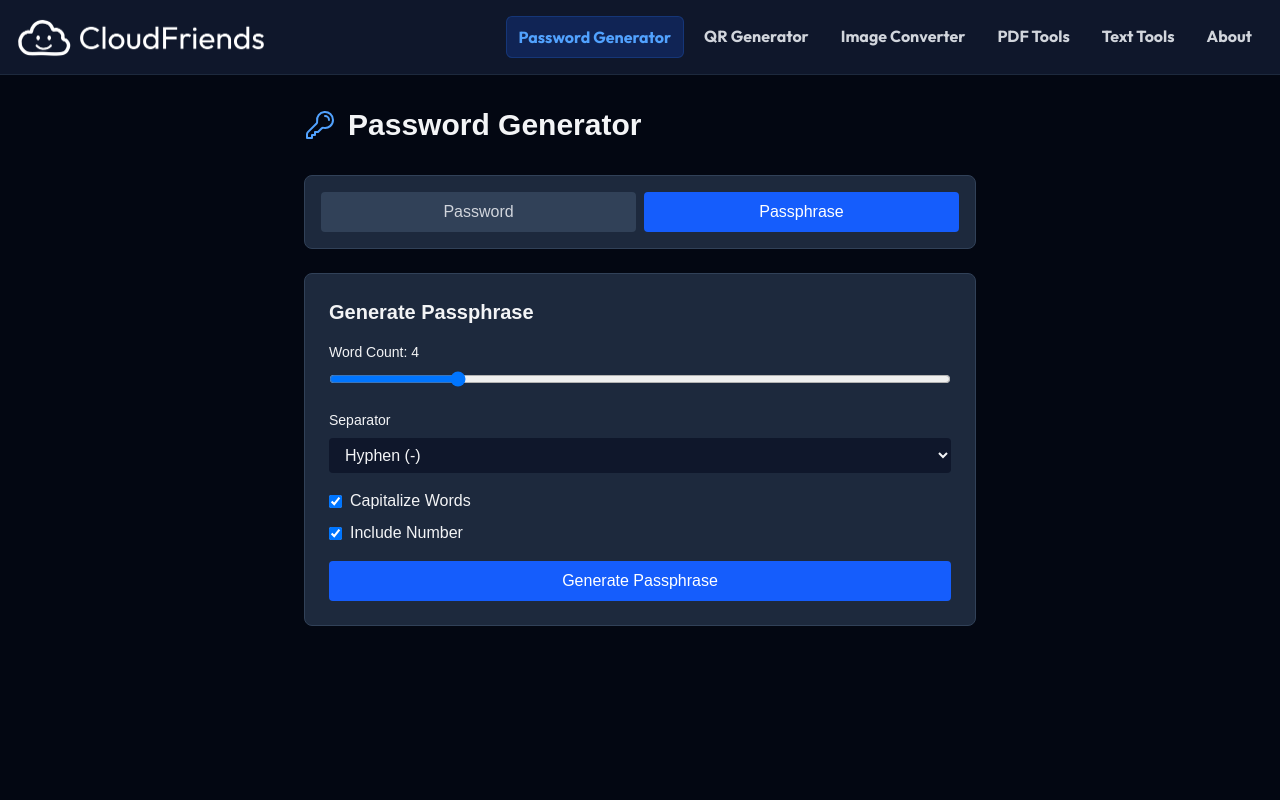
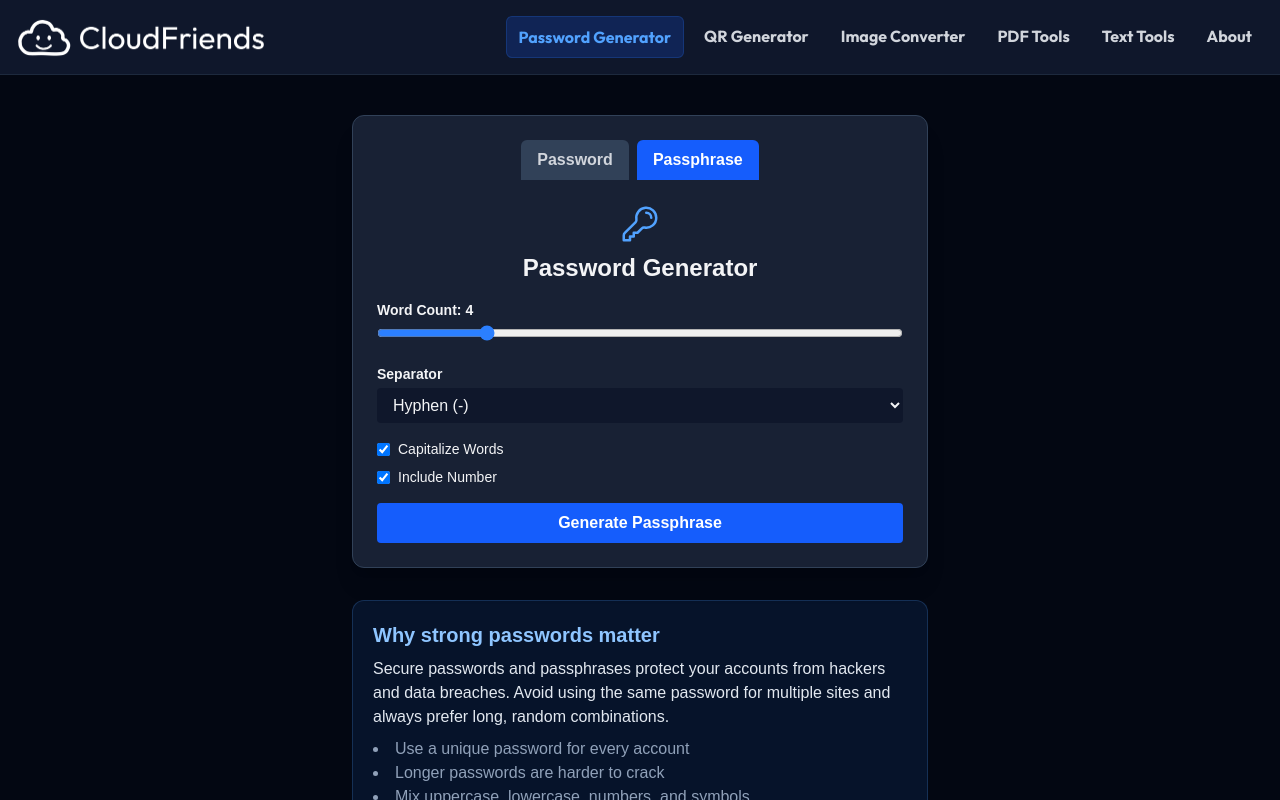
Before and after one commit to cloudfriends-net/cloudfriends, a Next.js app: page /tools/password-generator in a window 1280 px wide. Both pictures are taken after a click on the button "Passphrase". Shown: the top 800 px of the page. Built offline with nearby package versions, Linux system fonts and the light colour scheme.

Commit message:
Adjusted design of password gen page

```diff
--- a/src/app/tools/password-generator/page.tsx
+++ b/src/app/tools/password-generator/page.tsx
@@ -48,24 +48,17 @@ export default function PasswordGenerator() {
   }
 
   return (
-    <div className="min-h-screen bg-gray-950 text-gray-100">
-      <main className="container mx-auto px-4 py-8">
-        <div className="max-w-2xl mx-auto">
-          <div className="flex items-center gap-3 mb-8">
-            <KeyIcon className="h-8 w-8 text-blue-400" />
-            <h1 className="text-3xl font-bold">Password Generator</h1>
-          </div>
-
-          {/* Generator Type Toggle */}
-          <div className="bg-slate-800 p-4 rounded-lg border border-slate-700 mb-6">
-            <div className="grid grid-cols-2 gap-2">
+    <div className="min-h-screen bg-gray-950 text-gray-100 flex flex-col items-center py-10">
+      <div className="w-full max-w-xl mx-auto">
+        <div className="bg-slate-800/80 border border-slate-700 rounded-xl shadow-xl p-6">
+          <div className="flex justify-center mb-6 gap-2">
             <button
               onClick={() => {
                 setGeneratorType('password')
                 setPassword('')
                 setPassphrase('')
               }}
-                className={`py-2 px-4 rounded transition-colors ${
+              className={`px-4 py-2 rounded-t-md text-base font-semibold transition-colors ${
                 generatorType === 'password'
                   ? 'bg-blue-600 text-white'
                   : 'bg-slate-700 text-gray-300 hover:bg-slate-600'
@@ -79,7 +72,7 @@ export default function PasswordGenerator() {
                 setPassword('')
                 setPassphrase('')
               }}
-                className={`py-2 px-4 rounded transition-colors ${
+              className={`px-4 py-2 rounded-t-md text-base font-semibold transition-colors ${
                 generatorType === 'passphrase'
                   ? 'bg-blue-600 text-white'
                   : 'bg-slate-700 text-gray-300 hover:bg-slate-600'
@@ -88,118 +81,114 @@ export default function PasswordGenerator() {
               Passphrase
             </button>
           </div>
+          <div className="mb-4 text-center">
+            <KeyIcon className="h-10 w-10 text-blue-400 inline-block" />
+            <h1 className="text-2xl font-bold mt-2">Password Generator</h1>
           </div>
-
-          {/* Generator Sections */}
-          <div className="bg-slate-800 p-6 rounded-lg border border-slate-700">
           {generatorType === 'password' ? (
             <>
-                <h2 className="text-xl font-semibold mb-4">Generate Password</h2>
-
               <div className="space-y-4">
                 <div>
-                    <label className="block text-sm font-medium mb-2">
-                      Length: {passwordOptions.length}
+                  <label className="block text-sm font-semibold mb-1">
+                    Length: <span className="font-bold">{passwordOptions.length}</span>
                   </label>
                   <input
                     type="range"
                     min="8"
                     max="64"
                     value={passwordOptions.length}
-                      onChange={(e) => setPasswordOptions({
+                    onChange={(e) =>
+                      setPasswordOptions({
                         ...passwordOptions,
-                        length: parseInt(e.target.value)
-                      })}
-                      className="w-full"
+                        length: parseInt(e.target.value),
+                      })
+                    }
+                    className="w-full accent-blue-500"
                   />
                 </div>
-
-                  <div className="space-y-2">
+                <div className="grid grid-cols-2 gap-2">
                   {[
                     { key: 'includeUppercase', label: 'Uppercase (A-Z)' },
                     { key: 'includeLowercase', label: 'Lowercase (a-z)' },
                     { key: 'includeNumbers', label: 'Numbers (0-9)' },
                     { key: 'includeSymbols', label: 'Symbols (!@#$...)' },
-                      { key: 'excludeSimilar', label: 'Exclude Similar Characters (i, l, 1, O, 0)' },
+                    { key: 'excludeSimilar', label: 'No similar chars (i, l, 1, O, 0)' },
                   ].map(({ key, label }) => (
-                      <label key={key} className="flex items-center space-x-2">
+                    <label key={key} className="flex items-center gap-2 text-sm">
                       <input
                         type="checkbox"
                         checked={Boolean(passwordOptions[key as keyof typeof passwordOptions])}
-                          onChange={(e) => setPasswordOptions({
+                        onChange={(e) =>
+                          setPasswordOptions({
                             ...passwordOptions,
-                            [key]: e.target.checked
-                          })}
+                            [key]: e.target.checked,
+                          })
+                        }
                         className="rounded border-gray-600"
                       />
                       <span>{label}</span>
                     </label>
                   ))}
                 </div>
-
                 <button
                   onClick={handleGeneratePassword}
-                    className="w-full bg-blue-600 text-white px-4 py-2 rounded hover:bg-blue-700 transition-colors"
+                  className="w-full bg-blue-600 text-white px-4 py-2 rounded hover:bg-blue-700 transition-colors text-base font-semibold"
                 >
                   Generate Password
                 </button>
-
                 {password && (
-                    <>
                   <div className="mt-4">
                     <div className="flex">
                       <input
                         type="text"
                         value={password}
                         readOnly
-                            className="w-full bg-slate-900 text-gray-100 px-3 py-2 rounded-l"
+                        className="w-full bg-slate-900 text-gray-100 px-3 py-2 rounded-l text-base"
                       />
                       <button
                         onClick={() => handleCopy(password)}
-                            className="bg-blue-600 px-4 rounded-r hover:bg-blue-700"
+                        className="bg-blue-600 px-4 rounded-r hover:bg-blue-700 text-base font-semibold"
                       >
                         {copied ? 'Copied!' : 'Copy'}
                       </button>
                     </div>
                     <StrengthIndicator strength={checkPasswordStrength(password)} />
                   </div>
-                    </>
                 )}
               </div>
             </>
           ) : (
             <>
-                <h2 className="text-xl font-semibold mb-4">Generate Passphrase</h2>
-
               <div className="space-y-4">
                 <div>
-                    <label className="block text-sm font-medium mb-2">
-                      Word Count: {passphraseOptions.wordCount}
+                  <label className="block text-sm font-semibold mb-1">
+                    Word Count: <span className="font-bold">{passphraseOptions.wordCount}</span>
                   </label>
                   <input
                     type="range"
                     min="3"
                     max="8"
                     value={passphraseOptions.wordCount}
-                      onChange={(e) => setPassphraseOptions({
+                    onChange={(e) =>
+                      setPassphraseOptions({
                         ...passphraseOptions,
-                        wordCount: parseInt(e.target.value)
-                      })}
-                      className="w-full"
+                        wordCount: parseInt(e.target.value),
+                      })
+                    }
+                    className="w-full accent-blue-500"
                   />
                 </div>
-
                 <div>
-                    <label className="block text-sm font-medium mb-2">
-                      Separator
-                    </label>
+                  <label className="block text-sm font-semibold mb-1">Separator</label>
                   <select
                     value={passphraseOptions.separator}
-                      onChange={(e) => setPassphraseOptions({
+                    onChange={(e) =>
+                      setPassphraseOptions({
                         ...passphraseOptions,
-                        separator: e.target.value
-                      })}
-                      className="w-full bg-slate-900 text-gray-100 px-3 py-2 rounded"
+                        separator: e.target.value,
+                      })
+                    }
+                    className="w-full bg-slate-900 text-gray-100 px-3 py-2 rounded text-base"
                   >
                     <option value="-">Hyphen (-)</option>
                     <option value=".">Dot (.)</option>
@@ -207,42 +196,42 @@ export default function PasswordGenerator() {
                     <option value=" ">Space</option>
                   </select>
                 </div>
-
-                  <div className="space-y-2">
-                    <label className="flex items-center space-x-2">
+                <div className="flex flex-col gap-2">
+                  <label className="flex items-center gap-2 text-sm">
                     <input
                       type="checkbox"
                       checked={passphraseOptions.capitalize}
-                        onChange={(e) => setPassphraseOptions({
+                      onChange={(e) =>
+                        setPassphraseOptions({
                           ...passphraseOptions,
-                          capitalize: e.target.checked
-                        })}
+                          capitalize: e.target.checked,
+                        })
+                      }
                       className="rounded border-gray-600"
                     />
-                      <span>Capitalize Words</span>
+                    Capitalize Words
                   </label>
-
-                    <label className="flex items-center space-x-2">
+                  <label className="flex items-center gap-2 text-sm">
                     <input
                       type="checkbox"
                       checked={passphraseOptions.includeNumber}
-                        onChange={(e) => setPassphraseOptions({
+                      onChange={(e) =>
+                        setPassphraseOptions({
                           ...passphraseOptions,
-                          includeNumber: e.target.checked
-                        })}
+                          includeNumber: e.target.checked,
+                        })
+                      }
                       className="rounded border-gray-600"
                     />
-                      <span>Include Number</span>
+                    Include Number
                   </label>
                 </div>
-
                 <button
                   onClick={handleGeneratePassphrase}
-                    className="w-full bg-blue-600 text-white px-4 py-2 rounded hover:bg-blue-700 transition-colors"
+                  className="w-full bg-blue-600 text-white px-4 py-2 rounded hover:bg-blue-700 transition-colors text-base font-semibold"
                 >
                   Generate Passphrase
                 </button>
-
                 {passphrase && (
                   <div className="mt-4">
                     <div className="flex">
@@ -250,11 +239,11 @@ export default function PasswordGenerator() {
                         type="text"
                         value={passphrase}
                         readOnly
-                          className="w-full bg-slate-900 text-gray-100 px-3 py-2 rounded-l"
+                        className="w-full bg-slate-900 text-gray-100 px-3 py-2 rounded-l text-base"
                       />
                       <button
                         onClick={() => handleCopy(passphrase)}
-                          className="bg-blue-600 px-4 rounded-r hover:bg-blue-700"
+                        className="bg-blue-600 px-4 rounded-r hover:bg-blue-700 text-base font-semibold"
                       >
                         {copied ? 'Copied!' : 'Copy'}
                       </button>
@@ -266,8 +255,23 @@ export default function PasswordGenerator() {
             </>
           )}
         </div>
+        <div className="mt-8 bg-blue-500/10 border border-blue-400/20 rounded-xl p-5 text-base">
+          <h2 className="text-blue-300 font-bold mb-2 text-xl">Why strong passwords matter</h2>
+          <p className="text-slate-200 mb-2">
+            Secure passwords and passphrases protect your accounts from hackers and data breaches.
+            Avoid using the same password for multiple sites and always prefer long, random combinations.
+          </p>
+          <ul className="list-disc list-inside text-slate-400 mb-2">
+            <li>Use a unique password for every account</li>
+            <li>Longer passwords are harder to crack</li>
+            <li>Mix uppercase, lowercase, numbers, and symbols</li>
+            <li>Consider a password manager for storage</li>
+          </ul>
+          <p className="text-slate-500">
+            <strong>Tip:</strong> Passphrases (random words) are secure and easy to remember!
+          </p>
         </div>
-      </main>
+      </div>
     </div>
   )
 }
```
Lines whose indentation alone changed are shown as unchanged.
